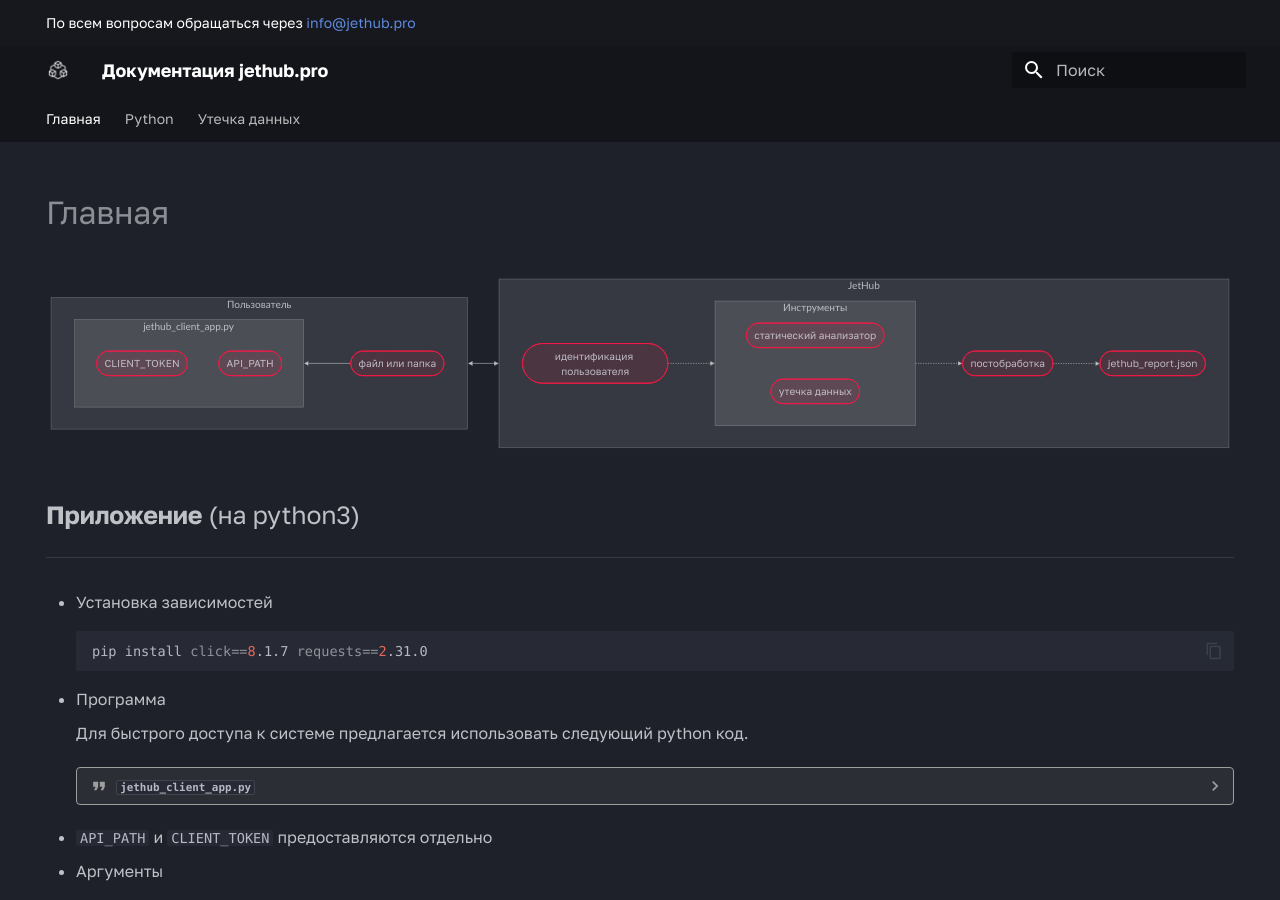
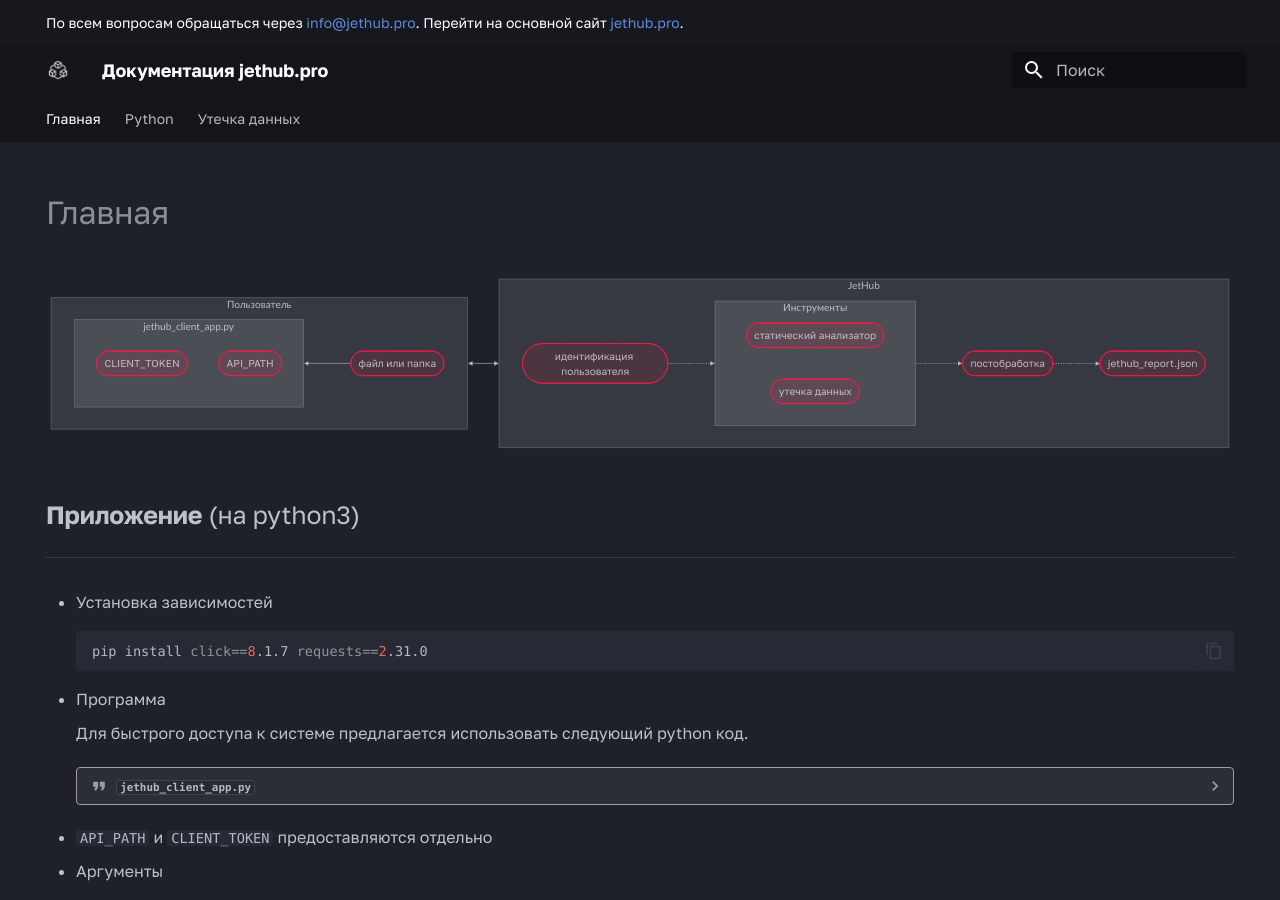
Before and after one commit to jethub-tech/docs.jethub.pro, an MkDocs documentation site: the page built from docs/index.md, in a window 1280 px wide and 900 px high. Built offline with MkDocs 1.6.1 and Material for MkDocs 9.7.7, drawn with Linux system fonts in a browser that asks for light colours; some web fonts are replaced.

Commit message:
add link to the main page

```diff
--- a/docs/overrides/main.html
+++ b/docs/overrides/main.html
@@ -1,5 +1,5 @@
 {% extends "base.html" %}
 
 {% block announce %}
-  По всем вопросам обращаться через <a href="mailto:info@jethub.pro">info@jethub.pro</a>
+  По всем вопросам обращаться через <a href="mailto:info@jethub.pro">info@jethub.pro</a>. Перейти на основной сайт <a href="https://jethub.pro" target="_blank">jethub.pro</a>.
 {% endblock %}
```
